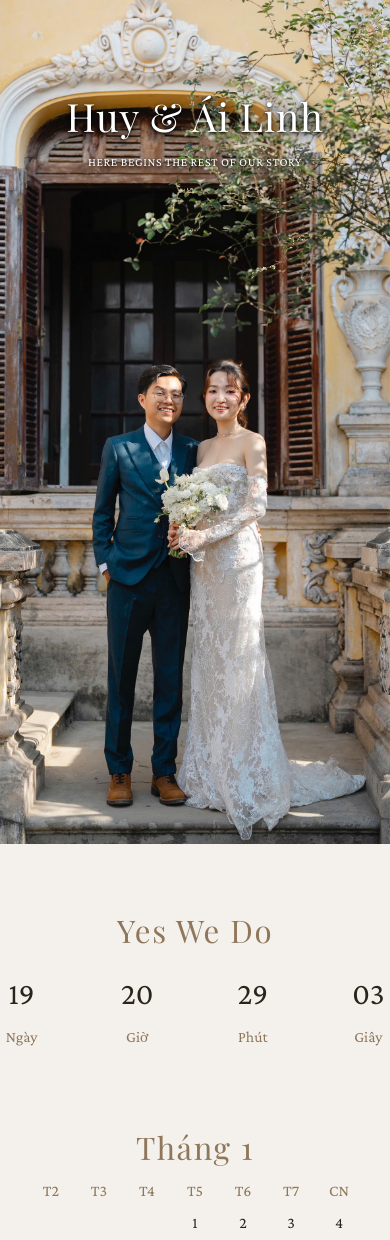
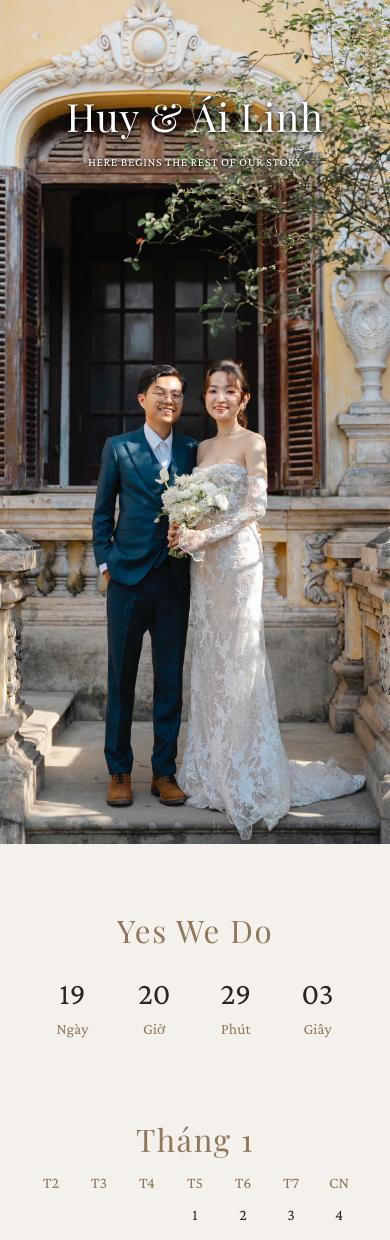
Before and after one commit to bavuongco10/project-wedding-lh, a React (Vite) app: page / in a window 390 px wide. Shown: the top 1240 px of the page. Built offline with nearby package versions, Linux system fonts and the light colour scheme; a web font is replaced by a local one.

Commit message:
Fit yes we do better

```diff
--- a/src/App.css
+++ b/src/App.css
@@ -170,7 +170,10 @@ img {
 /* Countdown */
 .countDown {
   position: relative;
-  padding: 70px 0 73px;
+  padding: 70px 20px 73px;
+  max-width: 100%;
+  width: 100%;
+  box-sizing: border-box;
 }
 
 .countDown--title {
@@ -190,6 +193,8 @@ img {
   display: flex;
   gap: 3.125vw;
   justify-content: center;
+  align-items: center;
+  flex-wrap: wrap;
 }
 
 .countDown--time dl {
@@ -200,6 +205,7 @@ img {
   gap: 20px;
   min-width: 100px;
   text-align: center;
+  flex: 0 1 auto;
 }
 
 .countDown--time dl dt {
@@ -1003,8 +1009,18 @@ footer {
     font-size: 8vw;
   }
 
+  .countDown {
+    padding: 50px 15px;
+  }
+
   .countDown--time {
     gap: 4vw;
+    flex-wrap: wrap;
+  }
+
+  .countDown--time dl {
+    min-width: 80px;
+    gap: 15px;
   }
 
   .countDown--time dl dt {
@@ -1222,7 +1238,16 @@ footer {
   }
 
   .countDown {
-    padding: 40px 0;
+    padding: 40px 15px;
+  }
+
+  .countDown--time {
+    gap: 3vw;
+  }
+
+  .countDown--time dl {
+    min-width: 70px;
+    gap: 12px;
   }
 
   .chapter--imgs-top,
```
